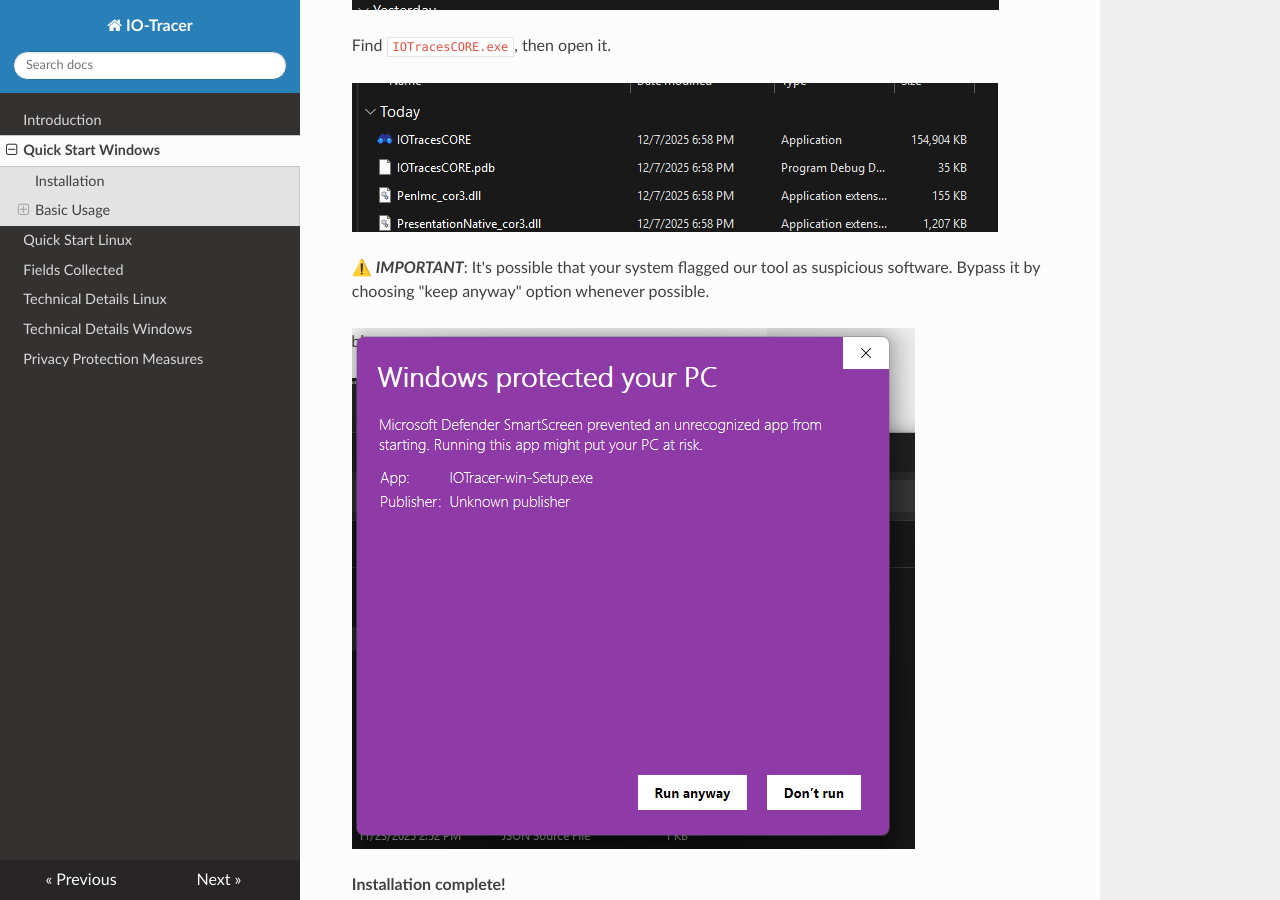
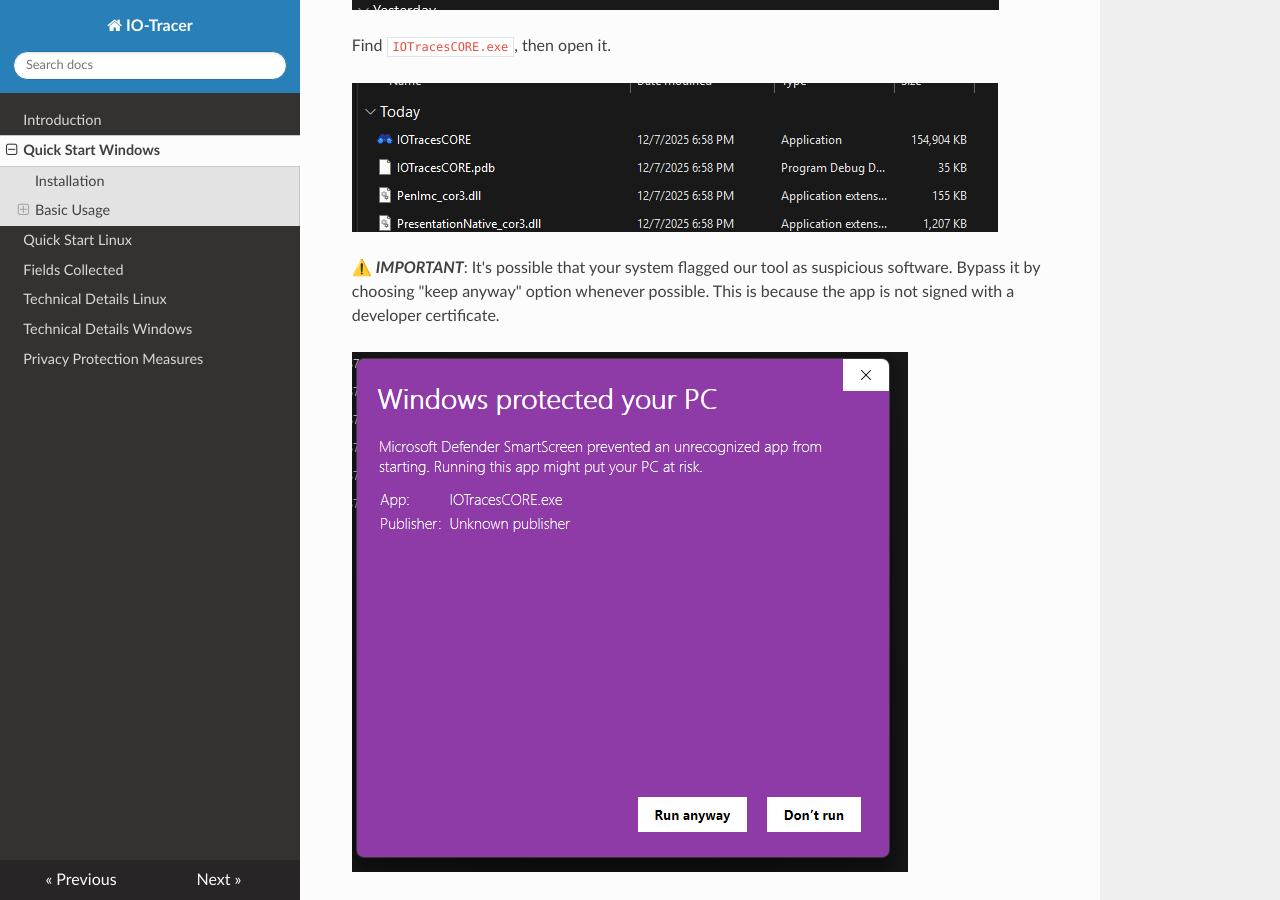
Before and after one commit to cacheMon/iotracerdocs, an MkDocs documentation site: the page built from docs/startwin.md, in a window 1280 px wide and 900 px high, scrolled down 450 px. Built offline with MkDocs 1.6.1, drawn with Linux system fonts in a browser that asks for light colours; nearby versions of some CDN libraries.

Commit message:
updated video

```diff
--- a/docs/startwin.md
+++ b/docs/startwin.md
@@ -7,7 +7,7 @@
 
 🎥 Here’s a quick video guide on
 
-- [Tracer installation](https://www.youtube.com/watch?v=un5Czsti2S4)
+- [Tracer installation](https://youtu.be/J17jHderD38)
 
 
 **Download** `winiotracer.zip` from [here](https://github.com/cacheMon/io-tracer-win/releases/latest/download/winiotracer.zip) and extract it.
@@ -18,9 +18,9 @@ Find `IOTracesCORE.exe`, then open it.
 
 ![unzipped file](./img/unzipped.png)
 
-⚠️ ***IMPORTANT***: It's possible that your system flagged our tool as suspicious software. Bypass it by choosing "keep anyway" option whenever possible.
+⚠️ ***IMPORTANT***: It's possible that your system flagged our tool as suspicious software. Bypass it by choosing "keep anyway" option whenever possible. This is because the app is not signed with a developer certificate.
 
-![Malware Warning](./img/softwarewarning.png)
+![Malware Warning](./img/warning.png)
 
 **Installation complete!**
 
```
Also changed, not shown: docs/img/softwarewarning.png (deleted), docs/img/warning.png (added).
